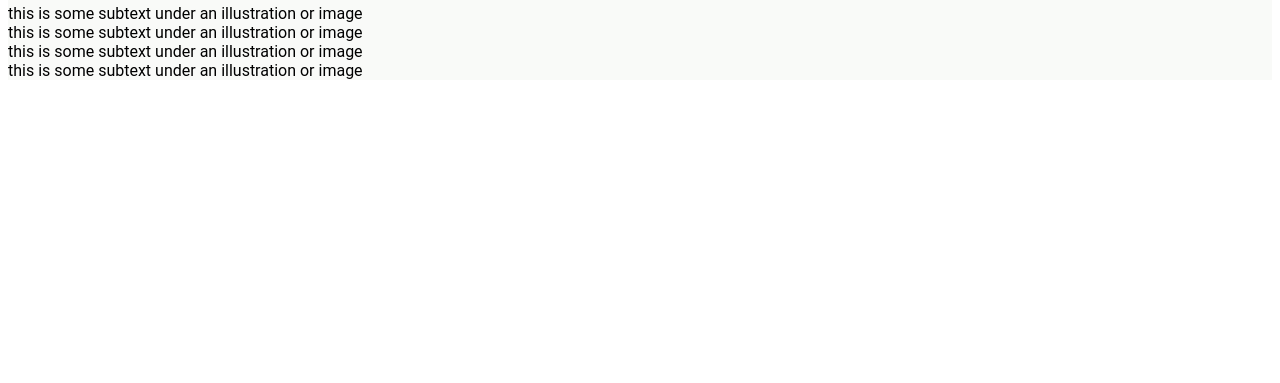
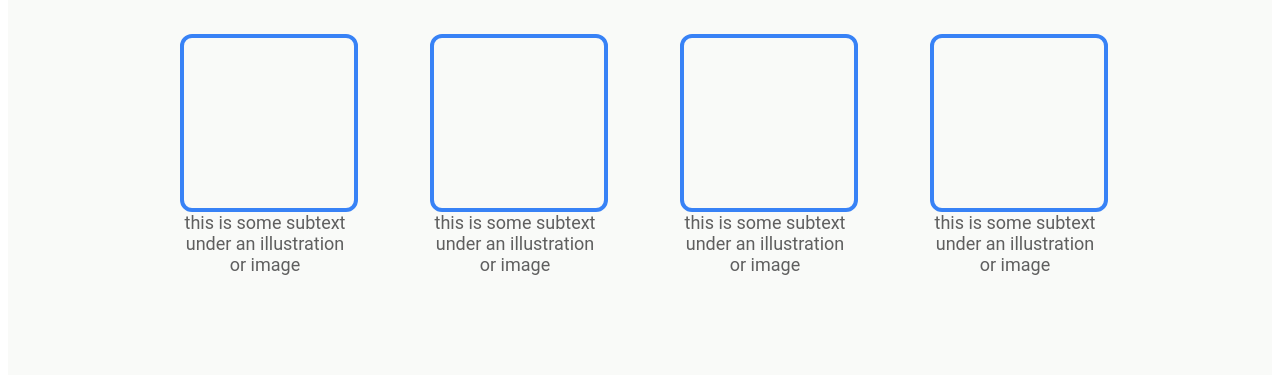
Before and after one commit to Mehdi303/Landing-page, a plain HTML site: page index.html in a window 1280 px wide. Shown: the part 663-1046 px from the top of the page. Before the commit the page ends 800 px from the top, so only its background shows below. Drawn offline with Linux system fonts and the light colour scheme.

Commit message:
finished info section

```diff
--- a/index.html
+++ b/index.html
@@ -29,21 +29,26 @@
             <h2>Some random information.</h2>
 
             <div class="cards">
-
+                <div class="card">
                     <div class="illustration"></div>
                     <div class="subtext">this is some subtext under an illustration or image</div>
+                </div>
 
-
+                <div class="card">
                     <div class="illustration"></div>
                     <div class="subtext">this is some subtext under an illustration or image</div>
+                </div>
 
-
+                <div class="card">
                     <div class="illustration"></div>
                     <div class="subtext">this is some subtext under an illustration or image</div>
+                </div>
 
-
+                <div class="card">
                     <div class="illustration"></div>
                     <div class="subtext">this is some subtext under an illustration or image</div>
+                </div>
+
             </div>
         </div>
 
--- a/styles.css
+++ b/styles.css
@@ -94,6 +94,8 @@ button {
 
 .info-section {
     background-color: #F9FAF8;
+    padding-top: 10px;
+    padding-bottom: 100px;
 }
 
 h2 {
@@ -103,3 +105,31 @@ h2 {
     display: flex;
     justify-content: center;
 }
+
+.illustration {
+    width: 170px;
+    height: 170px;
+    border: 4px solid #3882F6;
+    border-radius: 12px;
+}
+
+.cards {
+    display: flex;
+    justify-content: center;
+    align-items: center;
+    gap: 80px;
+    flex-wrap: wrap;
+}
+
+.card {
+    width: 170px;
+    margin-top: 20px;
+
+}
+
+.subtext {
+    font-size: 18px;
+    color: #5f5f5f;
+    text-align: center;
+
+}
```
Lines whose indentation alone changed are shown as unchanged.
